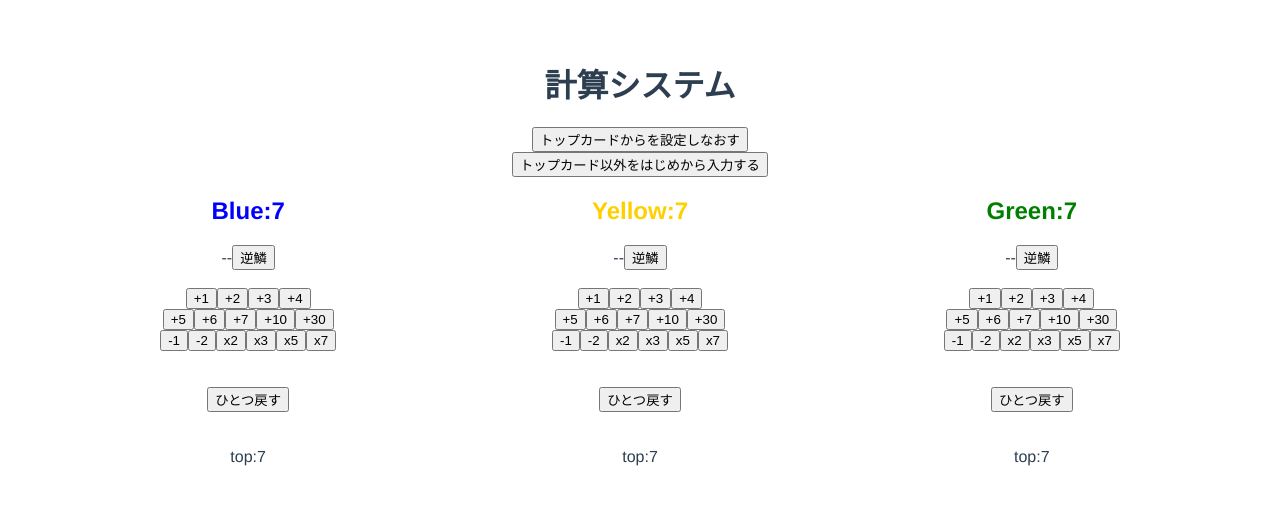
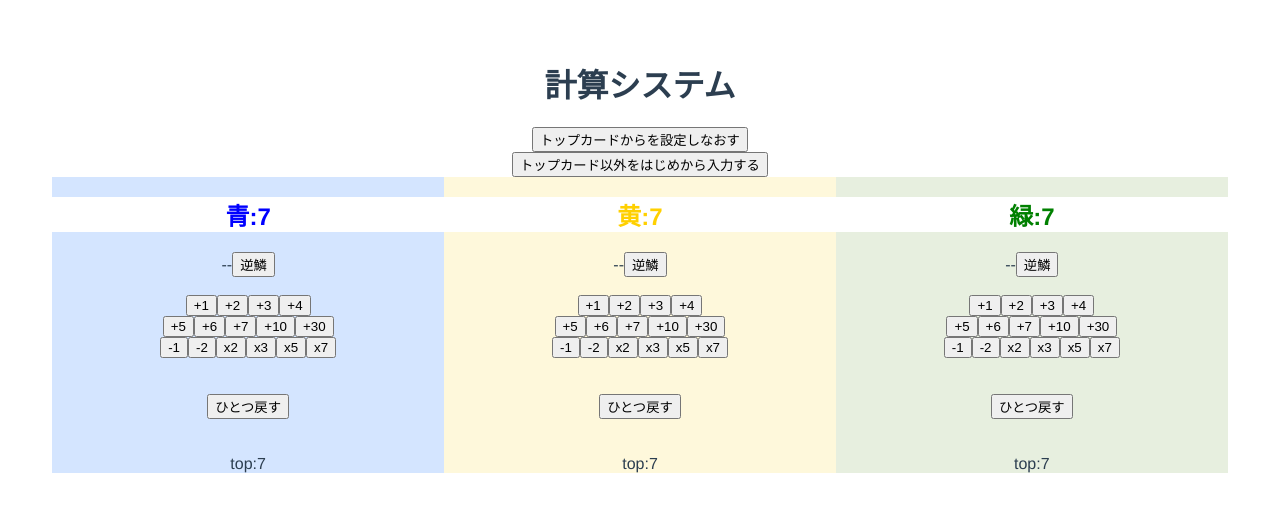
Before and after one commit to TPGCommunity/tpg_board_game, a Vue app: page / in a window 1280 px wide. Both pictures are taken after a click on the button "決定". Shown: the top 512 px of the page. Built offline with nearby package versions, Linux system fonts and the light colour scheme.

Commit message:
背景色の追加

```diff
--- a/src/components/Calculater.vue
+++ b/src/components/Calculater.vue
@@ -9,9 +9,9 @@ const blueTop = ref(7);
 const yellowTop = ref(7);
 const greenTop = ref(7);
 
-const blueCount = computed(() => "Blue:" + blue.value);
-const yellowCount = computed(() => "Yellow:" + yellow.value);
-const greenCount = computed(() => "Green:" + green.value);
+const blueCount = computed(() => "青:" + blue.value);
+const yellowCount = computed(() => "黄:" + yellow.value);
+const greenCount = computed(() => "緑:" + green.value);
 
 const init = ref(false)
 
@@ -178,7 +178,7 @@ const bomb = (color) => {
                 <h2 class="blueCount">{{ blueCount }}</h2>--<button @click="blueBomb = true">逆鱗</button>
                 <br>
                 <br>
-                <div class="blue-button">
+                <div class="blue-buttons">
                     <div>
                         <button @click="add('blue', '+', 1)">+1</button>
                         <button @click="add('blue', '+', 2)">+2</button>
@@ -216,7 +216,7 @@ const bomb = (color) => {
                 <h2 class="yellowCount">{{ yellowCount }}</h2>--<button @click="yellowBomb = true">逆鱗</button>
                 <br>
                 <br>
-                <div class="yellow-button">
+                <div class="yellow-buttons">
                     <div>
                         <button @click="add('yellow', '+', 1)">+1</button>
                         <button @click="add('yellow', '+', 2)">+2</button>
@@ -254,7 +254,7 @@ const bomb = (color) => {
                 <h2 class="greenCount">{{ greenCount }}</h2>--<button @click="greenBomb = true">逆鱗</button>
                 <br>
                 <br>
-                <div class="green-button">
+                <div class="green-buttons">
                     <div>
                         <button @click="add('green', '+', 1)">+1</button>
                         <button @click="add('green', '+', 2)">+2</button>
@@ -377,28 +377,34 @@ const bomb = (color) => {
 .colors .blue {
     box-sizing: border-box;
     width: 31%;
+    background-color: rgba(62, 139, 255, 0.22);
 }
 
 .colors .yellow {
     box-sizing: border-box;
     width: 31%;
+    background-color: rgba(250, 221, 93, 0.22);
 }
 
 .colors .green {
     box-sizing: border-box;
     width: 31%;
+    background-color: rgba(147, 184, 108, 0.22);
 }
 
 .blueCount {
-    color: blue
+    color: blue;
+    background-color: white;
 }
 
 .yellowCount {
-    color: rgb(255, 208, 0)
+    color: rgb(255, 208, 0);
+    background-color: white;
 }
 
 .greenCount {
-    color: green
+    color: green;
+    background-color: white;
 }
 
 .blue-bomb-t {
@@ -406,10 +412,11 @@ const bomb = (color) => {
 }
 
 .yellow-bomb-t {
-    color: rgb(255, 208, 0);
+    color: rgb(255, 196, 0);
 }
 
 .green-bomb-t {
     color: green;
 }
+
 </style>
```
